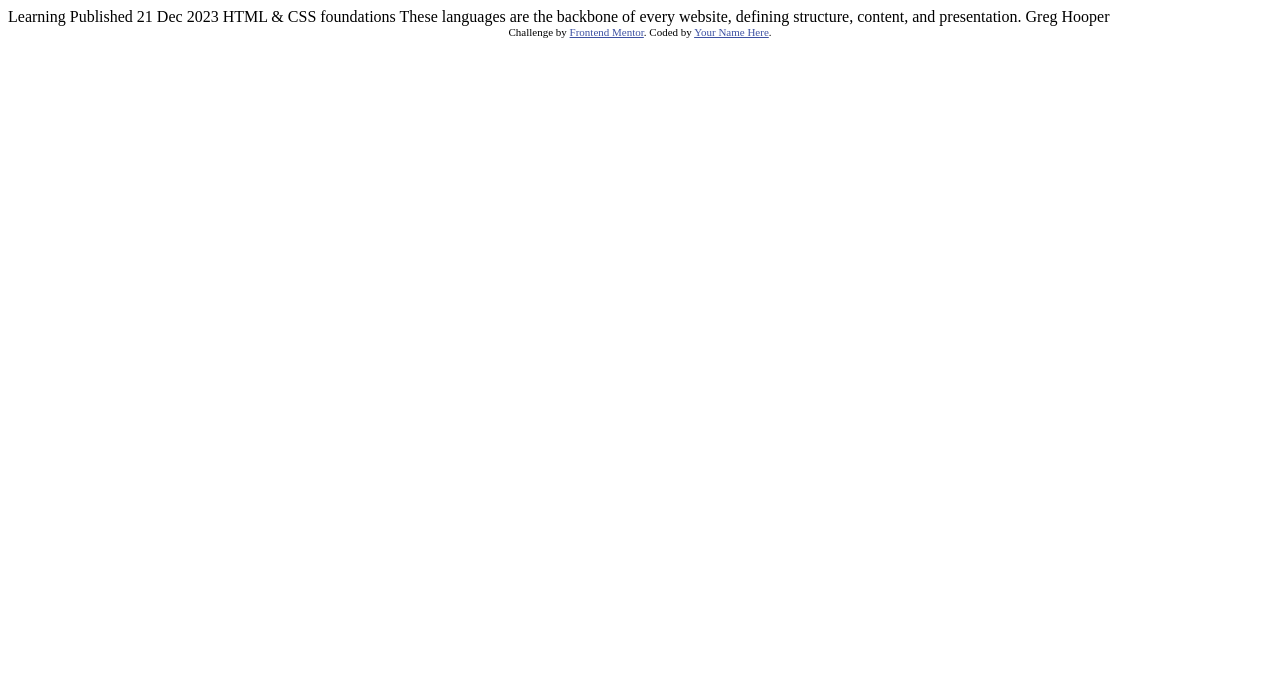
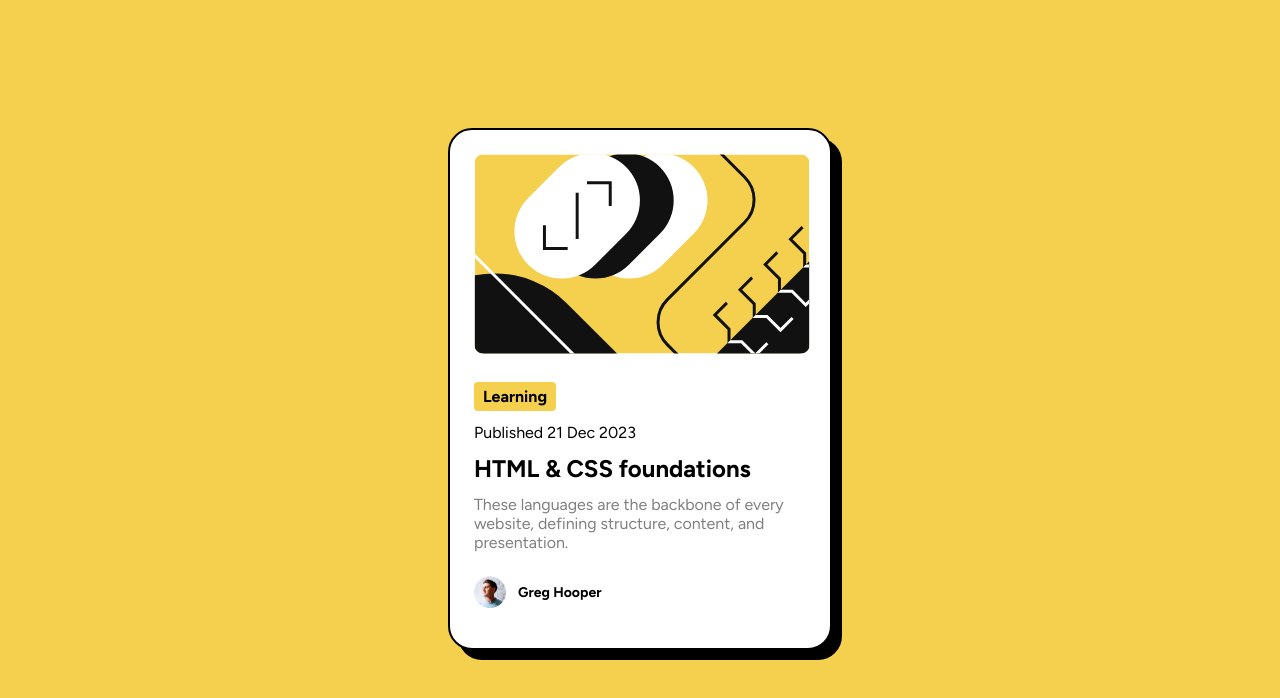
Before and after one commit to NaufalAndriantoNugraha/blog-preview-card, a plain HTML site: page index.html in a window 1280 px wide. Drawn offline with Linux system fonts and the light colour scheme.

Commit message:
Update index.html and style.css

```diff
--- a/index.html
+++ b/index.html
@@ -3,7 +3,6 @@
   <head>
     <meta charset="UTF-8" />
     <meta name="viewport" content="width=device-width, initial-scale=1.0" />
-    <!-- displays site properly based on user's device -->
     <link
       rel="icon"
       type="image/png"
@@ -11,7 +10,6 @@
       href="./assets/images/favicon-32x32.png"
     />
     <title>Frontend Mentor | Blog preview card</title>
-    <!-- Feel free to remove these styles or customise in your own stylesheet 👍 -->
     <style>
       .attribution {
         font-size: 11px;
@@ -21,16 +19,30 @@
         color: hsl(228, 45%, 44%);
       }
     </style>
+    <link rel="stylesheet" href="style.css" />
+    <link rel="preconnect" href="https://fonts.googleapis.com" />
+    <link rel="preconnect" href="https://fonts.gstatic.com" crossorigin />
+    <link
+      href="https://fonts.googleapis.com/css2?family=Figtree:ital,wght@0,300..900;1,300..900&display=swap"
+      rel="stylesheet"
+    />
   </head>
   <body>
-    Learning Published 21 Dec 2023 HTML & CSS foundations These languages are
-    the backbone of every website, defining structure, content, and
-    presentation. Greg Hooper
-    <div class="attribution">
-      Challenge by
-      <a href="https://www.frontendmentor.io?ref=challenge" target="_blank"
-        >Frontend Mentor</a
-      >. Coded by <a href="#">Your Name Here</a>.
+    <div class="preview-card">
+      <img src="./assets/images/illustration-article.svg" alt="#" />
+      <div class="content">
+        <span class="category">Learning</span>
+        <span class="publish-date">Published 21 Dec 2023</span>
+        <span class="title">HTML & CSS foundations</span>
+        <p>
+          These languages are the backbone of every website, defining structure,
+          content, and presentation.
+        </p>
+      </div>
+      <div class="author">
+        <img src="./assets/images/image-avatar.webp" alt="#" />
+        <span>Greg Hooper</span>
+      </div>
     </div>
   </body>
 </html>
--- /dev/null
+++ b/style.css
@@ -0,0 +1,98 @@
+/* || CSS Reset */
+* {
+  margin: 0;
+  padding: 0;
+  box-sizing: border-box;
+}
+
+img {
+  width: 100%;
+}
+
+/* || Preview Card */
+
+body {
+  background-color: #f4d04e;
+  font-family: 'Figtree', sans-serif;
+}
+
+.preview-card {
+  background-color: white;
+  width: 384px;
+  height: 522px;
+  margin: 10% auto;
+  border: 2px solid black;
+  border-radius: 24px;
+  padding: 24px;
+  box-shadow: 10px 10px;
+}
+
+.preview-card img {
+  width: 336px;
+  height: 200px;
+  border-radius: 10px;
+}
+
+.content {
+  margin: 24px 0;
+}
+
+.category {
+  display: flex;
+  width: 82px;
+  height: 29px;
+  background-color: #f4d04e;
+  text-align: center;
+  justify-content: center;
+  align-items: center;
+  border-radius: 4px;
+  font-weight: bold;
+}
+
+.publish-date,
+.title {
+  display: block;
+}
+
+.publish-date {
+  font-size: 400;
+}
+
+.title {
+  font-size: 24px;
+  font-weight: bold;
+}
+
+.title:hover {
+  color: #f4d04e;
+  cursor: pointer;
+}
+
+.content p {
+  color: #7f7f7f;
+  font-size: 16px;
+}
+
+.author {
+  display: flex;
+  justify-content: flex-start;
+  align-items: center;
+  gap: 12px;
+}
+
+.author img {
+  width: 32px;
+  height: 32px;
+}
+
+.author span {
+  font-size: 14px;
+  font-weight: bold;
+}
+
+.publish-date,
+.title,
+.content p,
+.author {
+  margin-top: 12px;
+}
```
